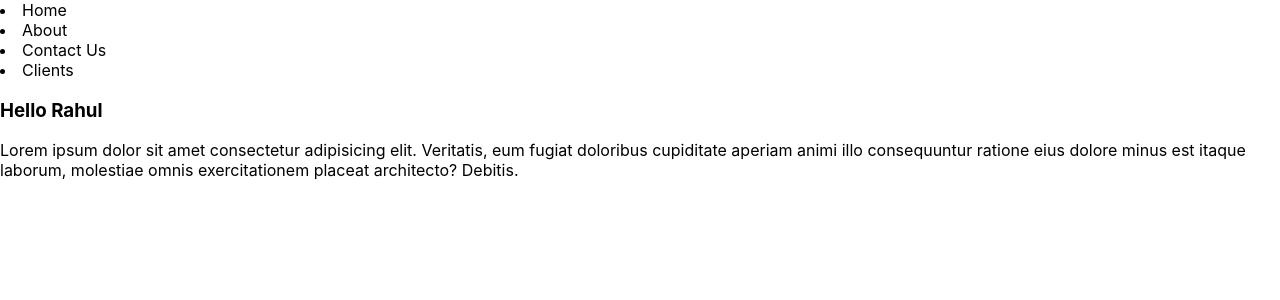
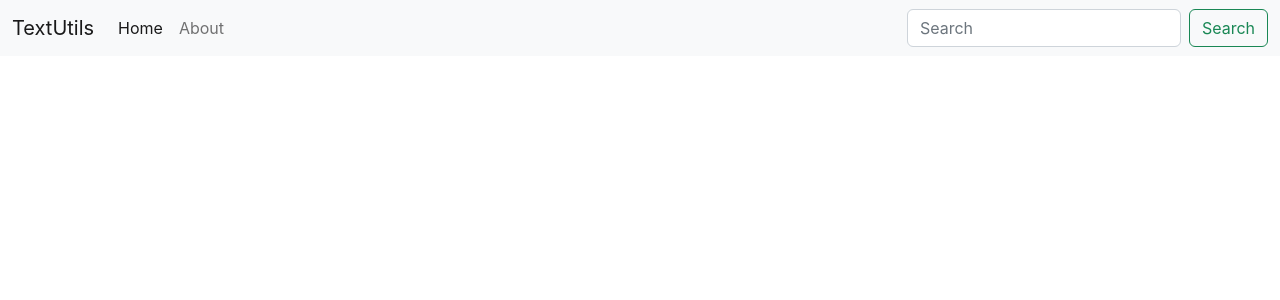
Before and after one commit to IshanEnrique/REACT_JS_STUDY, a React (Create React App) app in the folder my-app/: page / in a window 1280 px wide. Shown: the top 300 px of the page. Built offline with nearby package versions, Linux system fonts and the light colour scheme.

Commit message:
TextUtils Project for Demo

```diff
--- a/my-app/public/index.html
+++ b/my-app/public/index.html
@@ -25,6 +25,8 @@
       Learn how to configure a non-root public URL by running `npm run build`.
     -->
     <title>React App</title>
+    <!-- CSS only -->
+<link href="https://cdn.jsdelivr.net/npm/bootstrap@5.2.3/dist/css/bootstrap.min.css" rel="stylesheet" integrity="sha384-rbsA2VBKQhggwzxH7pPCaAqO46MgnOM80zW1RWuH61DGLwZJEdK2Kadq2F9CUG65" crossorigin="anonymous">
   </head>
   <body>
     <noscript>You need to enable JavaScript to run this app.</noscript>
@@ -39,5 +41,8 @@
       To begin the development, run `npm start` or `yarn start`.
       To create a production bundle, use `npm run build` or `yarn build`.
     -->
+
+    <!-- JavaScript Bundle with Popper -->
+<script src="https://cdn.jsdelivr.net/npm/bootstrap@5.2.3/dist/js/bootstrap.bundle.min.js" integrity="sha384-kenU1KFdBIe4zVF0s0G1M5b4hcpxyD9F7jL+jjXkk+Q2h455rYXK/7HAuoJl+0I4" crossorigin="anonymous"></script>
   </body>
 </html>
--- a/my-app/src/App.js
+++ b/my-app/src/App.js
@@ -1,24 +1,34 @@
 
 import './App.css';
-
-let name="Rahul";
 
 function App() {
   return (
 
    <>
-    <nav>
-      <li>Home</li>
-      <li>About</li>
-      <li>Contact Us</li>
-      <li>Clients</li>
-    </nav>
-    <div className="container">
-      <h3>Hello {name}</h3>
-      <p>
-        Lorem ipsum dolor sit amet consectetur adipisicing elit. Veritatis, eum fugiat doloribus cupiditate aperiam animi illo consequuntur ratione eius dolore minus est itaque laborum, molestiae omnis exercitationem placeat architecto? Debitis.
-      </p>
+
+  <nav className="navbar navbar-expand-lg bg-light">
+    <div className="container-fluid">
+      <a className="navbar-brand" href="/">TextUtils</a>
+      <button className="navbar-toggler" type="button" data-bs-toggle="collapse" data-bs-target="#navbarSupportedContent" aria-controls="navbarSupportedContent" aria-expanded="false" aria-label="Toggle navigation">
+        <span className="navbar-toggler-icon"></span>
+      </button>
+      <div className="collapse navbar-collapse" id="navbarSupportedContent">
+        <ul className="navbar-nav me-auto mb-2 mb-lg-0">
+          <li className="nav-item">
+            <a className="nav-link active" aria-current="page" href="/">Home</a>
+          </li>
+          <li className="nav-item">
+            <a className="nav-link" href="/">About</a>
+          </li>
+
+        </ul>
+        <form className="d-flex" role="search">
+          <input className="form-control me-2" type="search" placeholder="Search" aria-label="Search" />
+          <button className="btn btn-outline-success" type="submit">Search</button>
+        </form>
+      </div>
     </div>
+  </nav>
    </>
 
   );
```
